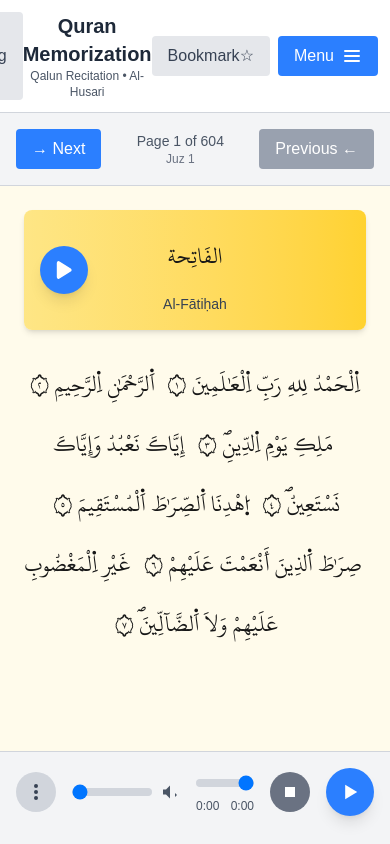
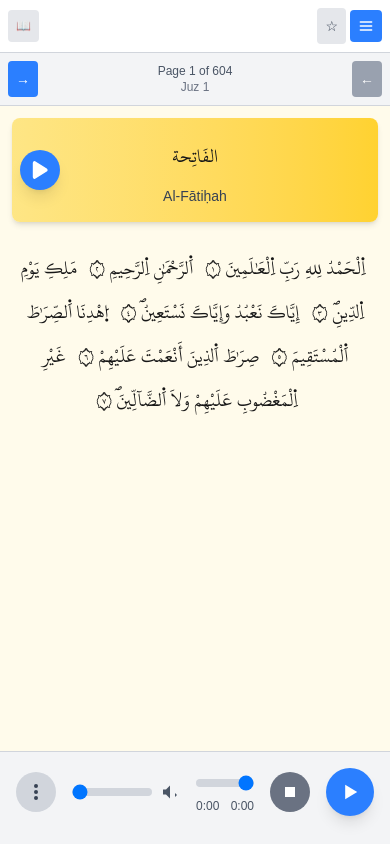
Before and after one commit to fareslassoued/qumemo, a Next.js app: page / in a window 390 px wide. Built offline with nearby package versions, Linux system fonts and the light colour scheme.

Commit message:
optimiye design for mobile users

```diff
--- a/src/app/globals.css
+++ b/src/app/globals.css
@@ -29,10 +29,23 @@ body {
 /* Quran Text Styling */
 .quran-text {
   font-family: var(--font-qaloon);
-  font-size: 1.5rem;
-  line-height: 2.5;
+  font-size: 1.25rem;
+  line-height: 2.2;
   text-align: center;
   direction: rtl;
+}
+
+@media (min-width: 640px) {
+  .quran-text {
+    font-size: 1.5rem;
+    line-height: 2.5;
+  }
+}
+
+/* Touch optimization */
+.touch-manipulation {
+  touch-action: manipulation;
+  -webkit-tap-highlight-color: transparent;
 }
 
 .ayah {
--- a/src/app/layout.tsx
+++ b/src/app/layout.tsx
@@ -16,6 +16,14 @@ const geistMono = Geist_Mono({
 export const metadata: Metadata = {
   title: "Quran Memorization App - Qalun Recitation",
   description: "Quran memorization app with Qalun recitation by Mahmoud Khalil Al-Husari",
+  viewport: "width=device-width, initial-scale=1, maximum-scale=1, user-scalable=no",
+  themeColor: "#3b82f6",
+  manifest: "/manifest.json",
+  appleWebApp: {
+    capable: true,
+    statusBarStyle: "default",
+    title: "Quran Memorization",
+  },
 };
 
 export default function RootLayout({
--- a/src/app/page.tsx
+++ b/src/app/page.tsx
@@ -77,8 +77,15 @@ export default function Home() {
 
   return (
     <div className="flex h-screen overflow-hidden">
-      {/* Sidebar */}
+      {/* Sidebar - Mobile overlay, desktop sidebar */}
       {showSidebar && (
+        <>
+          {/* Mobile backdrop */}
+          <div
+            className="fixed inset-0 bg-black bg-opacity-50 z-40 lg:hidden"
+            onClick={() => setShowSidebar(false)}
+          />
+          <div className="fixed lg:relative inset-y-0 left-0 z-50 lg:z-0">
             <NavigationSidebar
               currentPage={currentPage}
               onPageSelect={(page) => {
@@ -87,6 +94,8 @@ export default function Home() {
               }}
               onClose={() => setShowSidebar(false)}
             />
+          </div>
+        </>
       )}
 
       {/* Main Content */}
@@ -95,23 +104,23 @@ export default function Home() {
           {/* Quran Content */}
           <div className="flex-1 flex flex-col overflow-hidden">
         {/* Top Toolbar */}
-        <div className="bg-white dark:bg-gray-800 border-b border-gray-300 dark:border-gray-700 p-3">
-          <div className="flex items-center justify-between max-w-6xl mx-auto">
+        <div className="bg-white dark:bg-gray-800 border-b border-gray-300 dark:border-gray-700 p-2 sm:p-3">
+          <div className="flex items-center justify-between w-full">
             {/* Left Actions */}
-            <div className="flex items-center gap-2">
+            <div className="flex items-center gap-1 sm:gap-2">
               <button
                 onClick={() => setShowSidebar(!showSidebar)}
-                className="px-4 py-2 bg-blue-500 hover:bg-blue-600 text-white rounded transition-colors flex items-center gap-2"
+                className="px-2 sm:px-4 py-2 bg-blue-500 hover:bg-blue-600 text-white rounded transition-colors flex items-center gap-1 sm:gap-2 text-sm sm:text-base"
               >
-                <svg className="w-5 h-5" fill="currentColor" viewBox="0 0 20 20">
+                <svg className="w-4 h-4 sm:w-5 sm:h-5" fill="currentColor" viewBox="0 0 20 20">
                   <path d="M3 5h14M3 10h14M3 15h14" stroke="currentColor" strokeWidth="2" strokeLinecap="round" />
                 </svg>
-                Menu
+                <span className="hidden sm:inline">Menu</span>
               </button>
 
               <button
                 onClick={handleToggleBookmark}
-                className={`px-4 py-2 rounded transition-colors flex items-center gap-2 ${
+                className={`px-2 sm:px-4 py-2 rounded transition-colors flex items-center gap-1 text-sm sm:text-base ${
                   isBookmarked
                     ? 'bg-yellow-500 hover:bg-yellow-600 text-white'
                     : 'bg-gray-200 dark:bg-gray-700 hover:bg-gray-300 dark:hover:bg-gray-600 text-gray-700 dark:text-gray-300'
@@ -119,13 +128,13 @@ export default function Home() {
                 title={isBookmarked ? 'Remove bookmark' : 'Add bookmark'}
               >
                 {isBookmarked ? '★' : '☆'}
-                Bookmark
+                <span className="hidden sm:inline">Bookmark</span>
               </button>
             </div>
 
-            {/* Center - App Title */}
-            <div className="text-center">
-              <h1 className="text-xl font-bold text-gray-800 dark:text-gray-200">
+            {/* Center - App Title (hidden on mobile) */}
+            <div className="text-center hidden md:block">
+              <h1 className="text-lg lg:text-xl font-bold text-gray-800 dark:text-gray-200">
                 Quran Memorization
               </h1>
               <p className="text-xs text-gray-600 dark:text-gray-400">
@@ -134,36 +143,37 @@ export default function Home() {
             </div>
 
             {/* Right Actions */}
-            <div className="flex items-center gap-2">
+            <div className="flex items-center gap-1 sm:gap-2">
               {memorizationMode && (
                 <button
                   onClick={() => setShowRecorder(!showRecorder)}
-                  className={`px-4 py-2 rounded transition-colors flex items-center gap-2 ${
+                  className={`px-2 sm:px-4 py-2 rounded transition-colors flex items-center gap-1 text-sm sm:text-base ${
                     showRecorder
                       ? 'bg-red-500 hover:bg-red-600 text-white'
                       : 'bg-gray-200 dark:bg-gray-700 hover:bg-gray-300 dark:hover:bg-gray-600 text-gray-700 dark:text-gray-300'
                   }`}
                 >
-                  <svg className="w-5 h-5" fill="currentColor" viewBox="0 0 20 20">
+                  <svg className="w-4 h-4 sm:w-5 sm:h-5" fill="currentColor" viewBox="0 0 20 20">
                     <path
                       fillRule="evenodd"
                       d="M7 4a3 3 0 016 0v4a3 3 0 11-6 0V4zm4 10.93A7.001 7.001 0 0017 8a1 1 0 10-2 0A5 5 0 015 8a1 1 0 00-2 0 7.001 7.001 0 006 6.93V17H6a1 1 0 100 2h8a1 1 0 100-2h-3v-2.07z"
                       clipRule="evenodd"
                     />
                   </svg>
-                  {showRecorder ? 'Hide Recorder' : 'Record'}
+                  <span className="hidden sm:inline">{showRecorder ? 'Hide' : 'Record'}</span>
                 </button>
               )}
 
               <button
                 onClick={handleToggleMemorizationMode}
-                className={`px-4 py-2 rounded transition-colors ${
+                className={`px-2 sm:px-4 py-2 rounded transition-colors text-xs sm:text-base ${
                   memorizationMode
                     ? 'bg-orange-500 hover:bg-orange-600 text-white'
                     : 'bg-gray-200 dark:bg-gray-700 hover:bg-gray-300 dark:hover:bg-gray-600 text-gray-700 dark:text-gray-300'
                 }`}
               >
-                {memorizationMode ? '🎤 Memorization ON' : '📖 Reading Mode'}
+                <span className="hidden sm:inline">{memorizationMode ? '🎤 Memorization ON' : '📖 Reading Mode'}</span>
+                <span className="sm:hidden">{memorizationMode ? '🎤' : '📖'}</span>
               </button>
             </div>
           </div>
@@ -185,9 +195,15 @@ export default function Home() {
             <AudioPlayer surahNumber={currentSurah} />
           </div>
 
-          {/* Voice Recorder Sidebar - Only in Memorization Mode */}
+          {/* Voice Recorder Sidebar - Mobile bottom sheet, desktop sidebar */}
           {memorizationMode && showRecorder && (
-            <div className="w-96 border-l border-gray-300 dark:border-gray-700 overflow-y-auto bg-gray-50 dark:bg-gray-900 p-4">
+            <>
+              {/* Mobile backdrop */}
+              <div
+                className="fixed inset-0 bg-black bg-opacity-50 z-40 lg:hidden"
+                onClick={() => setShowRecorder(false)}
+              />
+              <div className="fixed lg:relative bottom-0 inset-x-0 lg:inset-auto lg:w-96 max-h-[70vh] lg:max-h-none lg:h-full border-t lg:border-t-0 lg:border-l border-gray-300 dark:border-gray-700 overflow-y-auto bg-gray-50 dark:bg-gray-900 p-4 rounded-t-2xl lg:rounded-none z-50 lg:z-0">
                 <div className="sticky top-0 bg-gray-50 dark:bg-gray-900 pb-4 mb-4 border-b border-gray-300 dark:border-gray-700">
                   <div className="flex items-center justify-between mb-2">
                     <h2 className="text-lg font-bold text-gray-800 dark:text-gray-200">
@@ -209,6 +225,7 @@ export default function Home() {
                   pageNumber={currentPage}
                 />
               </div>
+            </>
           )}
         </div>
       </div>
--- a/src/components/QuranPageViewer.tsx
+++ b/src/components/QuranPageViewer.tsx
@@ -75,18 +75,19 @@ export function QuranPageViewer({
   return (
     <div className="flex flex-col h-screen">
       {/* Header */}
-      <div className="bg-gray-100 dark:bg-gray-800 p-4 border-b border-gray-300 dark:border-gray-700">
+      <div className="bg-gray-100 dark:bg-gray-800 p-2 sm:p-4 border-b border-gray-300 dark:border-gray-700">
         <div className="flex justify-between items-center max-w-4xl mx-auto">
           <button
             onClick={handlePreviousPage}
             disabled={pageNumber === 1}
-            className="px-4 py-2 bg-blue-500 text-white rounded disabled:bg-gray-400 disabled:cursor-not-allowed hover:bg-blue-600"
+            className="px-2 sm:px-4 py-2 bg-blue-500 text-white rounded disabled:bg-gray-400 disabled:cursor-not-allowed hover:bg-blue-600 text-sm sm:text-base touch-manipulation"
           >
-            ← Previous
+            <span className="hidden sm:inline">← Previous</span>
+            <span className="sm:hidden">←</span>
           </button>
 
           <div className="text-center">
-            <div className="text-sm text-gray-600 dark:text-gray-400">
+            <div className="text-xs sm:text-sm text-gray-600 dark:text-gray-400">
               Page {pageNumber} of {quranDataService.getTotalPages()}
             </div>
             <div className="text-xs text-gray-500 dark:text-gray-500">
@@ -97,15 +98,16 @@ export function QuranPageViewer({
           <button
             onClick={handleNextPage}
             disabled={pageNumber === quranDataService.getTotalPages()}
-            className="px-4 py-2 bg-blue-500 text-white rounded disabled:bg-gray-400 disabled:cursor-not-allowed hover:bg-blue-600"
+            className="px-2 sm:px-4 py-2 bg-blue-500 text-white rounded disabled:bg-gray-400 disabled:cursor-not-allowed hover:bg-blue-600 text-sm sm:text-base touch-manipulation"
           >
-            Next →
+            <span className="hidden sm:inline">Next →</span>
+            <span className="sm:hidden">→</span>
           </button>
         </div>
       </div>
 
       {/* Page Content */}
-      <div className="flex-1 overflow-y-auto p-6 bg-amber-50 dark:bg-gray-900">
+      <div className="flex-1 overflow-y-auto p-3 sm:p-6 bg-amber-50 dark:bg-gray-900">
         <div className="max-w-4xl mx-auto">
           {/* Display by Surah */}
           {Object.entries(ayahsBySurah).map(([surahNo, ayahs]: [string, Ayah[]]) => (
@@ -118,7 +120,7 @@ export function QuranPageViewer({
                     {onSurahPlayClick && (
                       <button
                         onClick={() => onSurahPlayClick(parseInt(surahNo))}
-                        className="absolute left-4 top-1/2 -translate-y-1/2 w-12 h-12 flex items-center justify-center bg-blue-500 hover:bg-blue-600 text-white rounded-full shadow-lg transition-all hover:scale-110"
+                        className="absolute left-2 sm:left-4 top-1/2 -translate-y-1/2 w-10 h-10 sm:w-12 sm:h-12 flex items-center justify-center bg-blue-500 hover:bg-blue-600 active:bg-blue-700 text-white rounded-full shadow-lg transition-all hover:scale-110 touch-manipulation"
                         title={`Play ${ayahs[0].sura_name_en}`}
                       >
                         <svg className="w-6 h-6" fill="currentColor" viewBox="0 0 20 20">
```
Also changed, not shown: public/manifest.json (added). Lines whose indentation alone changed are shown as unchanged.
